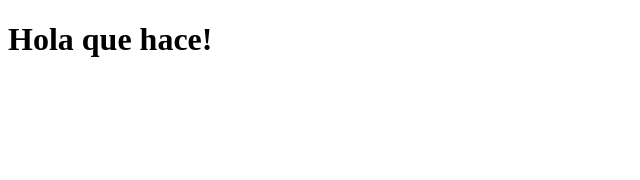
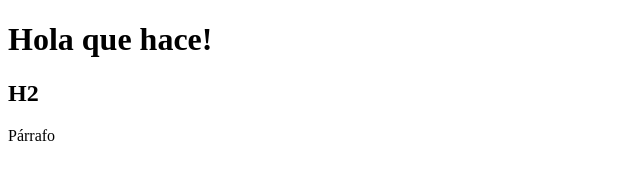
Before and after one commit to Nitecreeper/MT_C4Sem1Clase2, a plain HTML site: page index.html in a window 1280 px wide. Shown: the whole page, without its empty margins (0-640 px from the left). Drawn offline with Linux system fonts and the light colour scheme.

Commit message:
v 0.1 Se agregan cosas al html

```diff
--- a/index.html
+++ b/index.html
@@ -8,5 +8,7 @@
 </head>
 <body>
     <h1>Hola que hace!</h1>
+    <h2>H2</h2>
+    <p>Párrafo</p>
 </body>
 </html>
```
